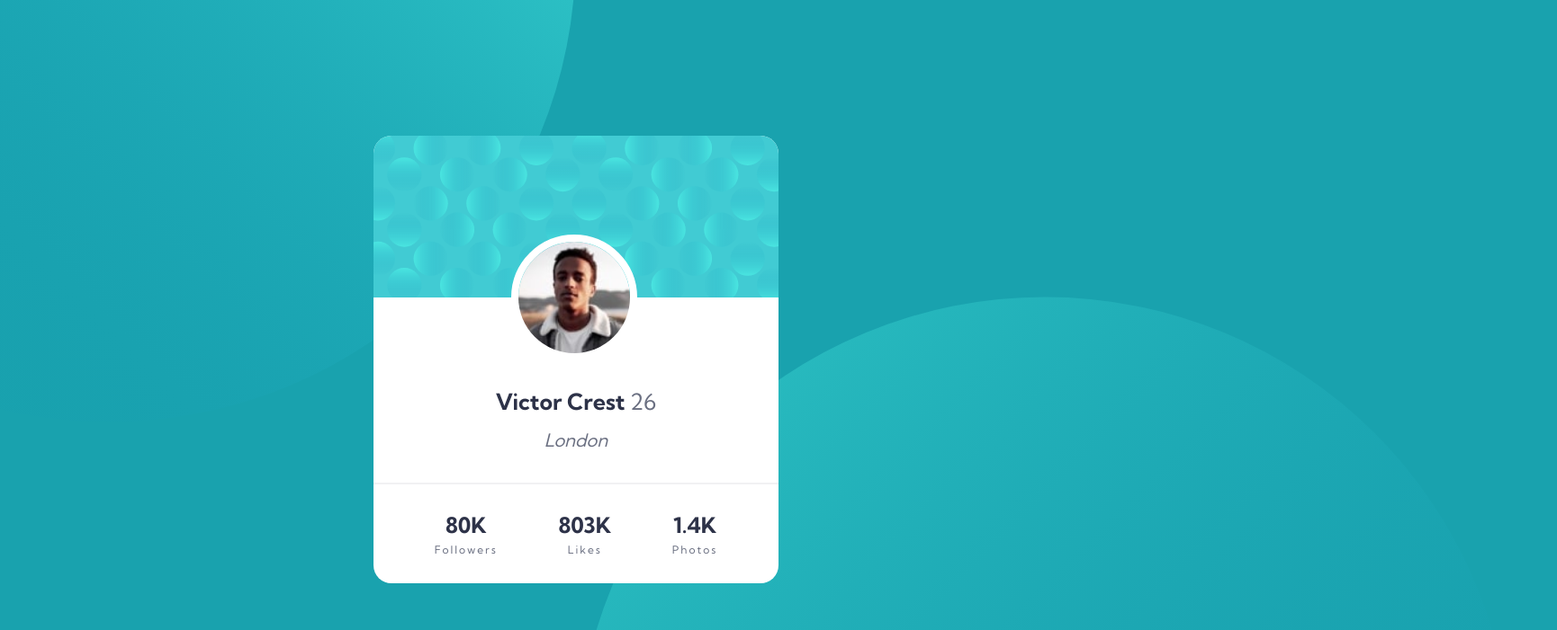
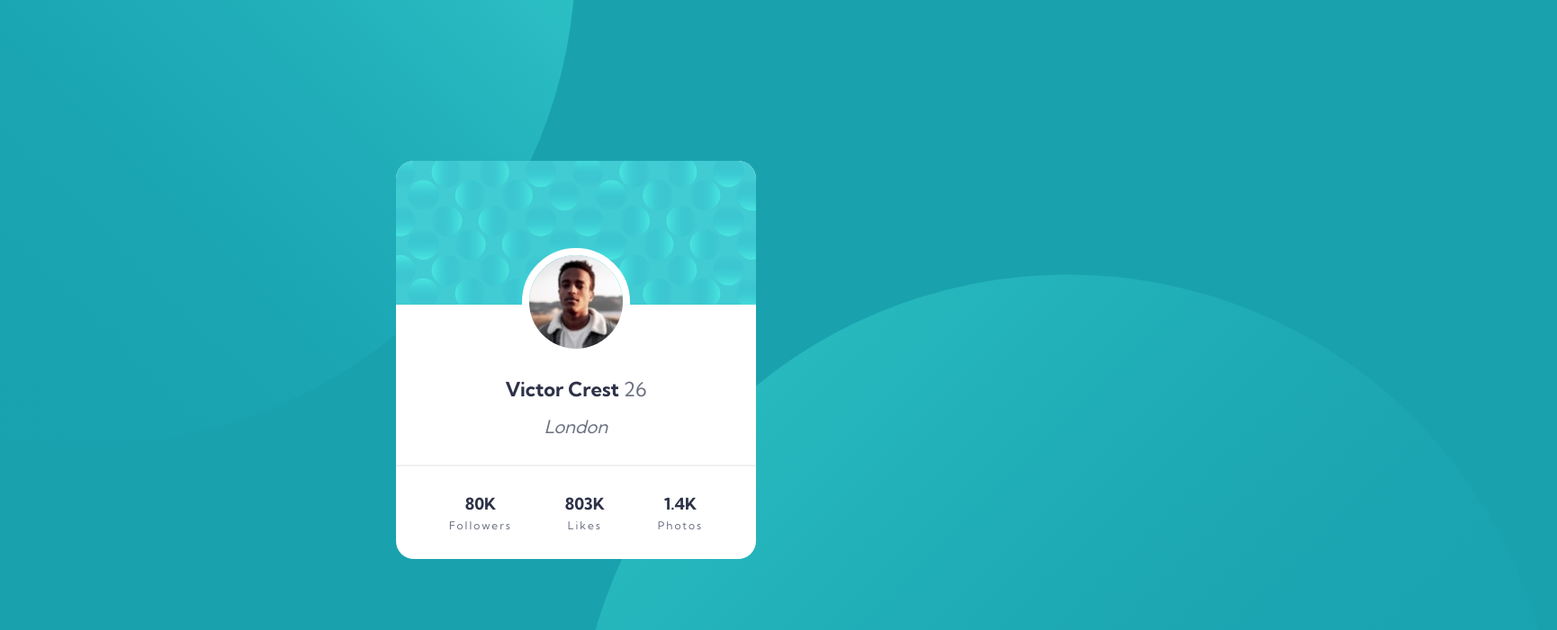
Before and after one commit to Iago-Marques/card-perfil, a plain HTML site: page index.html in a window 1280 px wide. Shown: the top 701 px of the page at 90% size, 1730 px wide, since content can reach past the window. Drawn offline with Linux system fonts and the light colour scheme.

Commit message:
corrigindo bugs e acessibilidade

```diff
--- a/css/style.css
+++ b/css/style.css
@@ -21,18 +21,18 @@ body{
 .svg-top{
    width: 200rem;
    margin-top: -140rem;
-   margin-left: -40rem;
+   margin-left: -45rem;
 }
 
 .svg-bottom{
    width: 200rem;
    margin-bottom: -140rem;
-   margin-right: -40rem;
+   margin-right: -45rem;
 }
 
 .container{
    background-color: white;
-   width:45rem;
+   width: 40rem;
    position: absolute;
    text-align: center;
    border-radius: 20px;
@@ -52,14 +52,14 @@ body{
    top: 22%;
    right: 35%;
    border-radius: 50%;
-   width: 14rem;
+   width: 12rem;
    border: solid 8px #fff;
 
 }
 
 h1{
-   margin-top: 10rem;
-   font-size: 2.5rem;
+   margin-top: 8rem;
+   font-size: 2.2rem;
    color: var(--cor-titulos)
 
 }
@@ -70,7 +70,7 @@ h1 span{
 }
 
 address{
-   margin: 1.5rem 0 3.5rem 0 ;
+   margin: 1.5rem 0 3rem 0 ;
    font-size: 2rem;
    font-weight: 400;
    color: var(--cor-p);
@@ -83,11 +83,12 @@ address{
 .card-informs{
    display: flex;
    justify-content: space-evenly;
+   align-items: center;
    margin: 3rem 0;
 }
 
 .card-informs h2{
-   font-size: 2.4rem;
+   font-size: 1.8rem;
    color: var(--cor-titulos);
 }
 
--- a/index.html
+++ b/index.html
@@ -17,8 +17,8 @@
 </head>
 <body>
 
-  <img src="images/bg-pattern-top.svg" alt="svg circulo" class="svg-top">
-  <img src="images/bg-pattern-bottom.svg" alt="svg circulo" class="svg-bottom">
+  <img src="images/bg-pattern-top.svg" alt="imagem de circulo direito" class="svg-top">
+  <img src="images/bg-pattern-bottom.svg" alt="imagem de circulo esquerdo" class="svg-bottom">
 
   <main class="container">
     <img src="images/bg-pattern-card.svg" alt="imagem do card" class="img-card">
```
